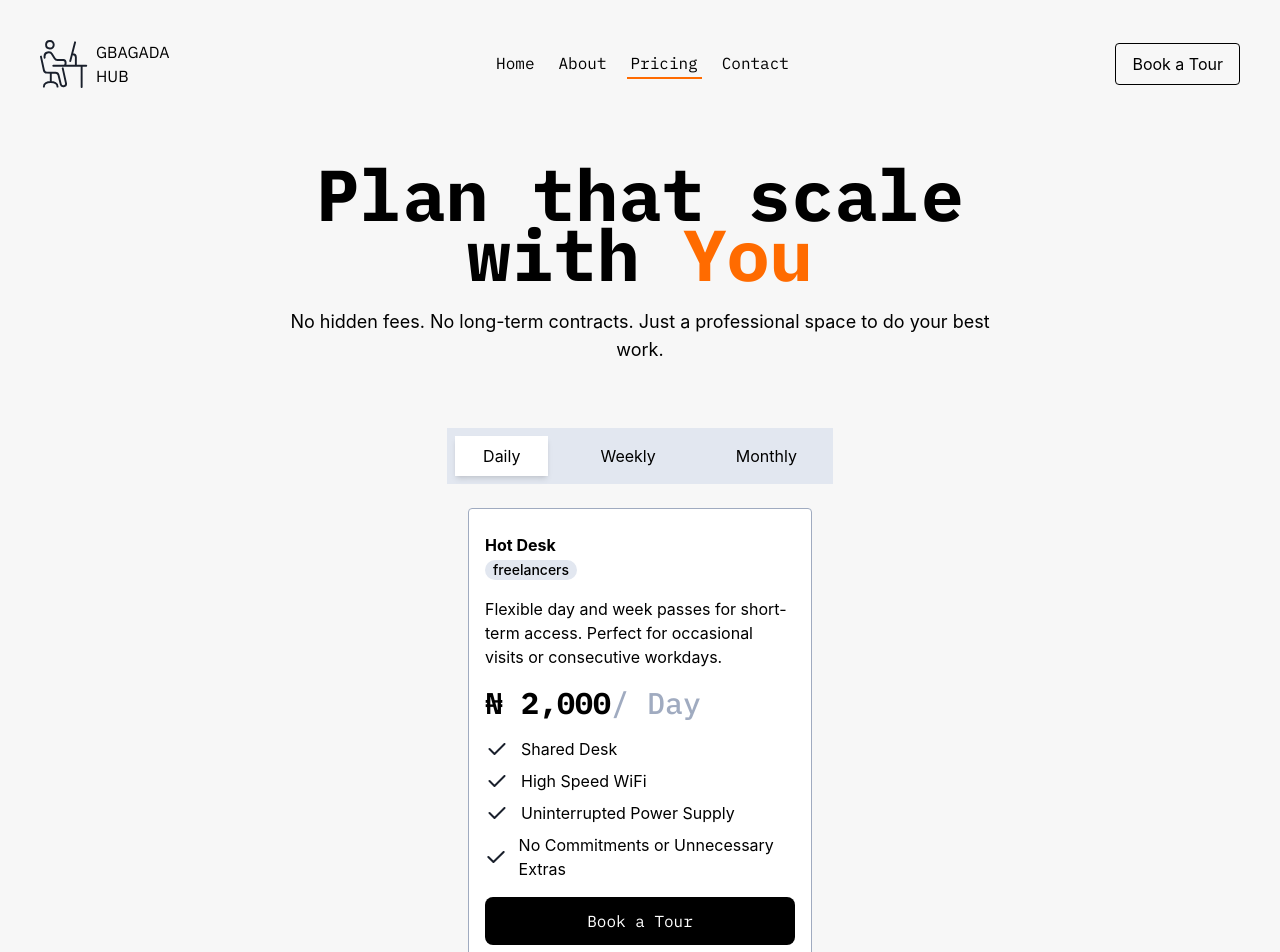
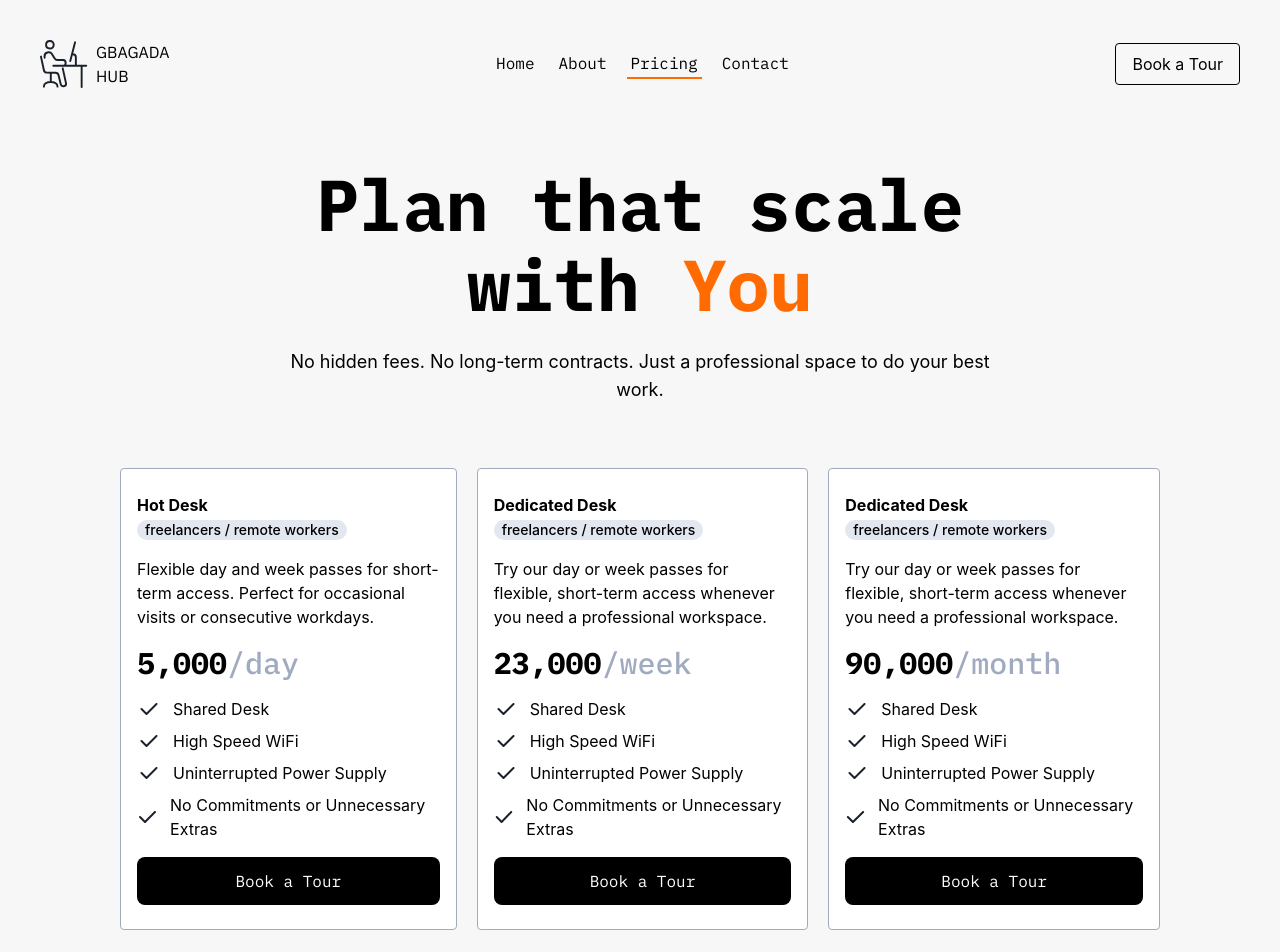
Before and after one commit to otech-hub/GbagadaHub, a React (Vite) app: page /pricing in a window 1280 px wide. Shown: the top 952 px of the page. Built offline with nearby package versions, Linux system fonts and the light colour scheme.

Commit message:
Updated pricing page

```diff
--- a/src/component/about.jsx
+++ b/src/component/about.jsx
@@ -51,7 +51,7 @@ export const About = () => {
         </div>
       </SectionView>
 
-      <Section>
+      <SectionView>
         <div className="py-41.5 flex flex-col gap-16">
           {/* Designed for focus */}
           <div className="text-center">
@@ -67,7 +67,7 @@ export const About = () => {
             <div className="md:w-80 h-80 rounded bg-[#E2E7F0]"></div>
           </div>
         </div>
-      </Section>
+      </SectionView>
     </div>
   );
 };
--- a/src/component/accordion.jsx
+++ b/src/component/accordion.jsx
@@ -13,7 +13,8 @@ export const Accordion = ({ item }) => {
       {item.map((item, index) => (
         <div
           key={index}
-          className="border flex flex-col gap-3 py-4 px-6 border-black rounded"
+          onClick={() => handleOpen(index)}
+          className="border flex flex-col gap-3 py-4 px-6 cursor-pointer border-black hover:border-[#FF6B00] hover:border-3 rounded"
         >
           <div className="flex justify-between">
             <p className="font-bold text-lg">{item.title}</p>
--- a/src/component/pricing.jsx
+++ b/src/component/pricing.jsx
@@ -1,11 +1,11 @@
 import { PriceBenefits } from "./pricebenefit";
 import { useState } from "react";
 import { Accordion } from "./accordion";
-import { Section } from "./animation";
+import { Section, SectionView } from "./animation";
 import { RegForm } from "./form";
 import { useModal } from "../context/ModalContext";
 import { TypeAnimation } from "react-type-animation";
-import { Type } from "lucide-react";
+import { office, faq } from "../data /datas";
 
 export const Pricing = () => {
   const [plan, setPlan] = useState("daily");
@@ -25,78 +25,13 @@ export const Pricing = () => {
   };
 
   // Virtual office object
-  const virtualOffice = [
-    {
-      price: "15,000",
-      duration: "3Months",
-    },
-    {
-      price: "30,000",
-      duration: "6Months",
-    },
-    {
-      price: "60,000",
-      duration: "12Months",
-    },
-  ];
-
-  // regular office object
-  const office = [
-    {
-      title: "Hot Desk",
-      tag: "freelancers",
-      description:
-        "Flexible day and week passes for short-term access. Perfect for occasional visits or consecutive workdays.",
-      daily: "2,000",
-      weekly: "7,000",
-      monthly: "21,000",
-    },
-
-    {
-      title: "Dedicated Desk",
-      tag: "Remote Workers",
-      description:
-        "Try our day or week passes for flexible, short-term access whenever you need a professional workspace.",
-      daily: "3,500",
-      weekly: "12,000",
-      monthly: "36,000",
-    },
-  ];
-
-  // Accordion object
-
-  const faq = [
-    {
-      title: "What happens if there's a power cut?",
-      content:
-        "We have industrial-grade backup generators and solar inverters to ensure zero downtime.",
-    },
-
-    {
-      title: "How fast is the Internet?",
-      content:
-        "We have industrial-grade backup generators and solar inverters to ensure zero downtime.",
-    },
-
-    {
-      title: "Is the workspace secure?",
-      content:
-        "We have industrial-grade backup generators and solar inverters to ensure zero downtime.",
-    },
-
-    {
-      title: "Are there any hidden service charge?",
-      content:
-        "We have industrial-grade backup generators and solar inverters to ensure zero downtime.",
-    },
-  ];
 
   return (
     <div>
-      <section>
+      <SectionView>
         <div className="py-41">
           <div className="max-w-177 mx-auto flex flex-col gap-4">
-            <h1 className="font-display text-4xl/15 md:text-7xl/15 font-bold text-center mx-auto">
+            <h1 className="font-display text-4xl/15 md:text-7xl/20 font-bold text-center mx-auto">
               {" "}
               Plan that scale with{" "}
               <TypeAnimation
@@ -113,31 +48,15 @@ export const Pricing = () => {
             </p>
           </div>
           {/* office use pricing */}
-          <div className=" flex flex-col gap-6 items-center mt-16">
-            <div className="flex gap-6 p-2 bg-[#E2E7F0]">
+          <div className=" flex flex-col  gap-6 items-center mt-16">
+            <div className="flex flex-col md:flex-row gap-5">
+              {office
+                .filter((items) => items.tag === "freelancers / remote workers")
+                .map((item) => (
                   <div
-                className={` ${plan === "daily" ? "bg-white shadow-md" : ""} cursor-pointer transition-all ease-in-out duration-300 py-2 px-7`}
-                onClick={handleDaily}
+                    key={item.id}
+                    className="flex flex-col max-w-86 gap-4 border-[#A0ABC0] border rounded bg-white py-6 px-4"
                   >
-                Daily
-              </div>
-              <div
-                className={` ${plan === "weekly" ? "bg-white shadow-md" : ""}  cursor-pointer transition-all ease-in-out duration-300 py-2 px-7`}
-                onClick={handleWeekly}
-              >
-                Weekly
-              </div>
-              <div
-                className={` ${plan === "monthly" ? "bg-white shadow-md" : ""}  cursor-pointer transition-all ease-in-out duration-300 py-2 px-7`}
-                onClick={handleMonthly}
-              >
-                Monthly
-              </div>
-            </div>
-
-            <div className="flex flex-col gap-5">
-              {office.map((item) => (
-                <div className="flex flex-col max-w-86 gap-4 border-[#A0ABC0] border rounded bg-white py-6 px-4">
                     {/* heading part */}
                     <div>
                       <h3 className="font-bold ">{item.title}</h3>
@@ -146,20 +65,10 @@ export const Pricing = () => {
                       </p>
                     </div>
                     <p>{item.description}</p>
-                  <p
-                    key={plan}
-                    className="font-bold text-3xl animate-price font-display"
-                  >
-                    {`₦ ${plan === "daily" ? item.daily : plan === "weekly" ? item.weekly : plan === "monthly" ? item.monthly : ""}`}
+                    <p className="font-bold text-3xl animate-price font-display">
+                      {item.price}
                       <span className="font-medium text-[#A0ABC0]">
-                      /{" "}
-                      {plan === "daily"
-                        ? "Day"
-                        : plan === "weekly"
-                          ? "Week"
-                          : plan === "monthly"
-                            ? "Month"
-                            : ""}
+                        {item.duration ? `/${item.duration}` : ""}
                       </span>
                     </p>
 
@@ -175,7 +84,7 @@ export const Pricing = () => {
             </div>
           </div>
         </div>
-      </section>
+      </SectionView>
 
       {/* Virtual office section */}
 
@@ -191,8 +100,13 @@ export const Pricing = () => {
             </p>
           </div>
           <div className="flex flex-col md:flex-row gap-5">
-            {virtualOffice.map((item) => (
-              <div className="flex flex-col gap-4 p-6 bg-white rounded-lg border border-[#A0ABC0]">
+            {office
+              .filter((items) => items.tag === "virtual office")
+              .map((item) => (
+                <div
+                  key={item.id}
+                  className="flex flex-col gap-4 p-6 bg-white rounded-lg border border-[#A0ABC0]"
+                >
                   <p className="text-3xl font-bold font-display">
                     ₦{item.price}
                     <span className="font-medium text-[#A0ABC0]">
--- a/src/data /datas.jsx
+++ b/src/data /datas.jsx
@@ -54,3 +54,80 @@ export const homeSvg = [
     description: "icon of a leaf",
   },
 ];
+
+export const office = [
+  {
+    id: "virtualoffice1",
+    price: "15,000",
+    duration: "3Months",
+    tag: "virtual office",
+  },
+  {
+    id: "virtualoffice2",
+    price: "30,000",
+    duration: "6Months",
+    tag: "virtual office",
+  },
+  {
+    id: "virtualoffice3",
+    price: "60,000",
+    duration: "12Months",
+    tag: "virtual office",
+  },
+
+  {
+    id: "hotdesk1",
+    title: "Hot Desk",
+    tag: "freelancers / remote workers",
+    description:
+      "Flexible day and week passes for short-term access. Perfect for occasional visits or consecutive workdays.",
+    price: "5,000",
+    duration: "day",
+  },
+  {
+    id: "hotdesk2",
+    title: "Dedicated Desk",
+    tag: "freelancers / remote workers",
+    description:
+      "Try our day or week passes for flexible, short-term access whenever you need a professional workspace.",
+    price: "23,000",
+    duration: "week",
+  },
+  {
+    id: "hotdesk3",
+    title: "Dedicated Desk",
+    tag: "freelancers / remote workers",
+    description:
+      "Try our day or week passes for flexible, short-term access whenever you need a professional workspace.",
+    price: "90,000",
+    duration: "month",
+  },
+];
+
+// Accordion object
+
+export const faq = [
+  {
+    title: "What happens if there's a power cut?",
+    content:
+      "We have industrial-grade backup generators and solar inverters to ensure zero downtime.",
+  },
+
+  {
+    title: "How fast is the Internet?",
+    content:
+      "e provide high-speed, enterprise-grade fiber optic internet with speeds up to 50Mbps - 100Mbps",
+  },
+
+  {
+    title: "Is the workspace secure?",
+    content:
+      "Your safety and your gear are our priority. Digitally, our network is protected by enterprise firewalls to ensure your data stays private while you work.",
+  },
+
+  {
+    title: "Are there any hidden service charge?",
+    content:
+      "No. What you see is what you pay. Your membership fee covers electricity (including backup power), and access to common areas. We believe in flat-rate pricing so you can focus on your work, not your bill.",
+  },
+];
```
Lines whose indentation alone changed are shown as unchanged.
